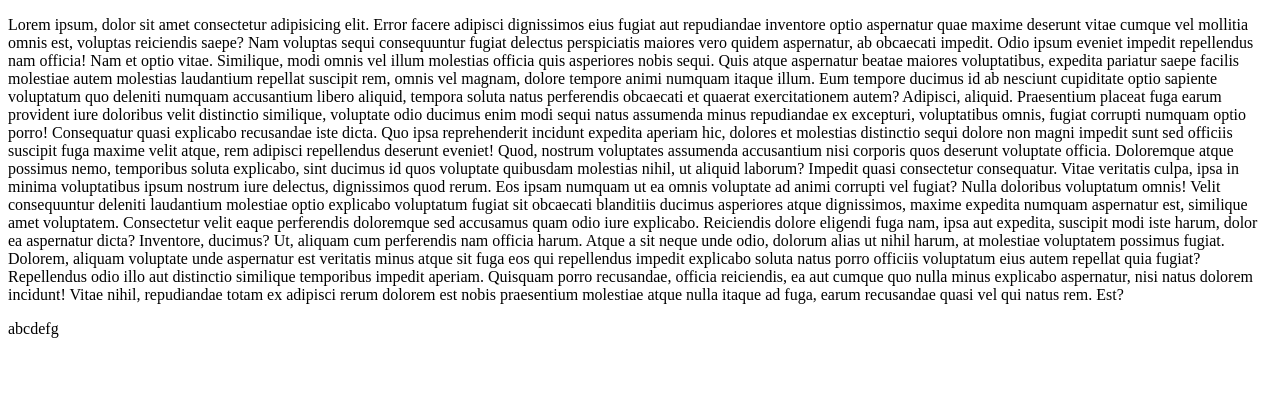
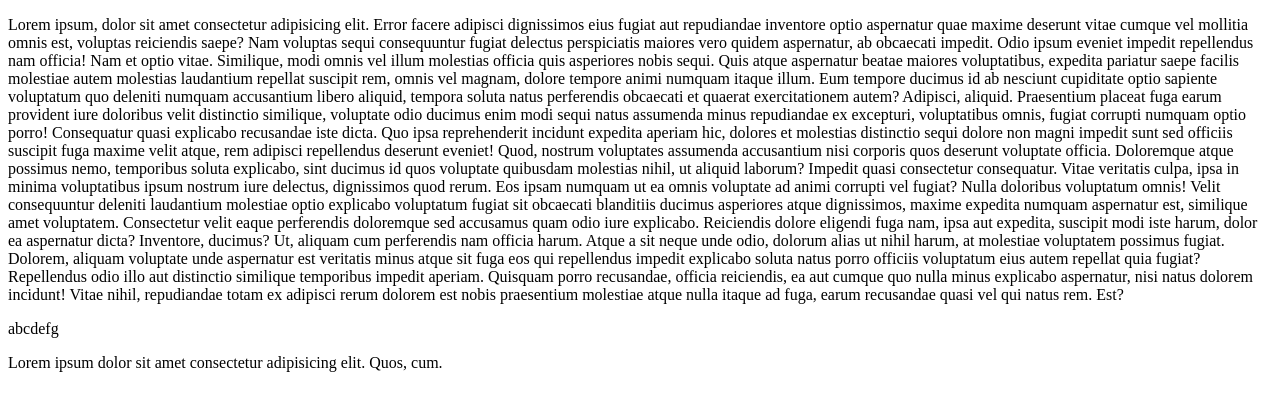
Before and after one commit to Aelzyy/op_github, a plain HTML site: page index.html in a window 1280 px wide. Drawn offline with Linux system fonts and the light colour scheme.

Commit message:
anak shoileh

```diff
--- a/index.html
+++ b/index.html
@@ -18,5 +18,6 @@
     <tr>f</tr>
     <tr>g</tr>
     </table>
+    <p>Lorem ipsum dolor sit amet consectetur adipisicing elit. Quos, cum.</p>
 </body>
 </html>
```
